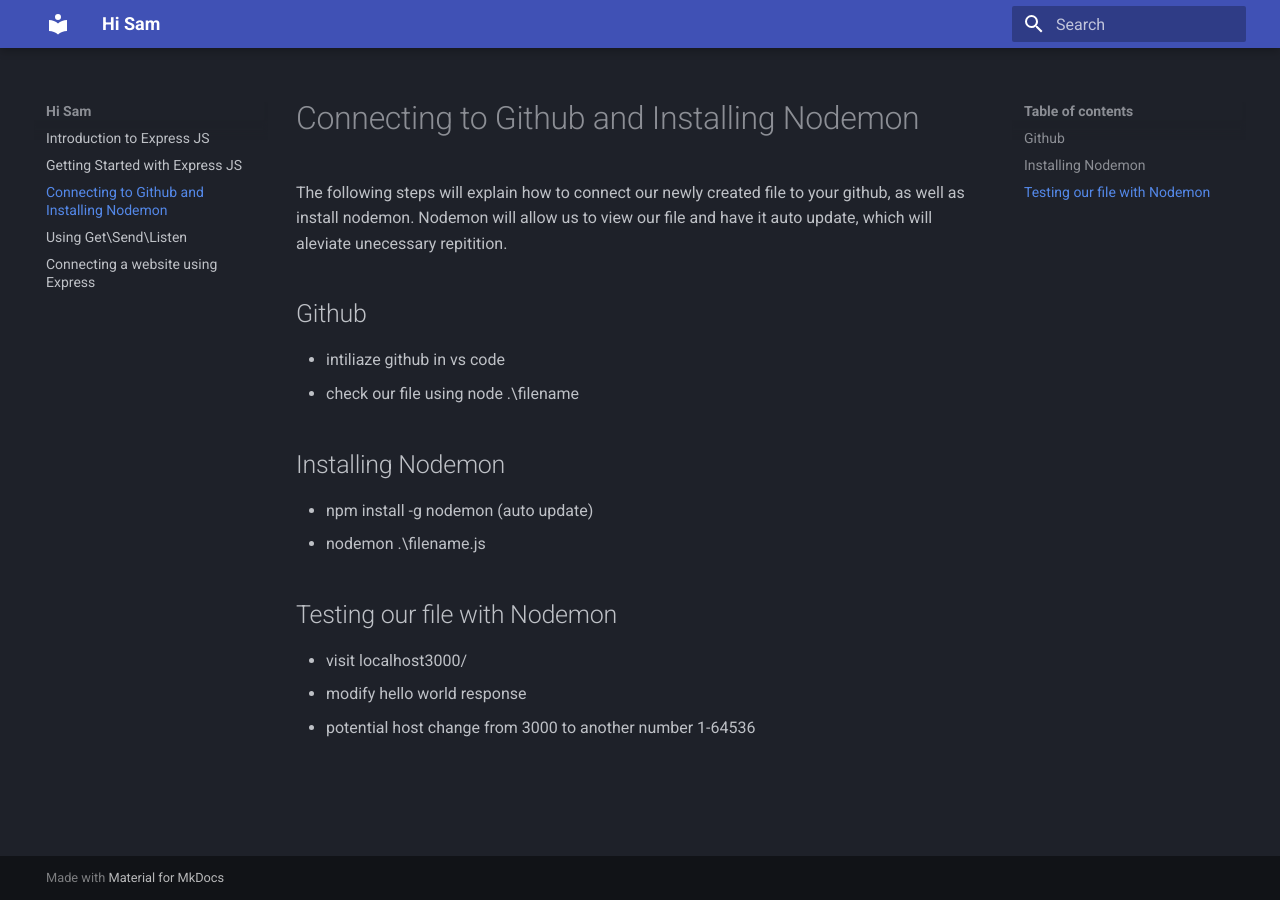
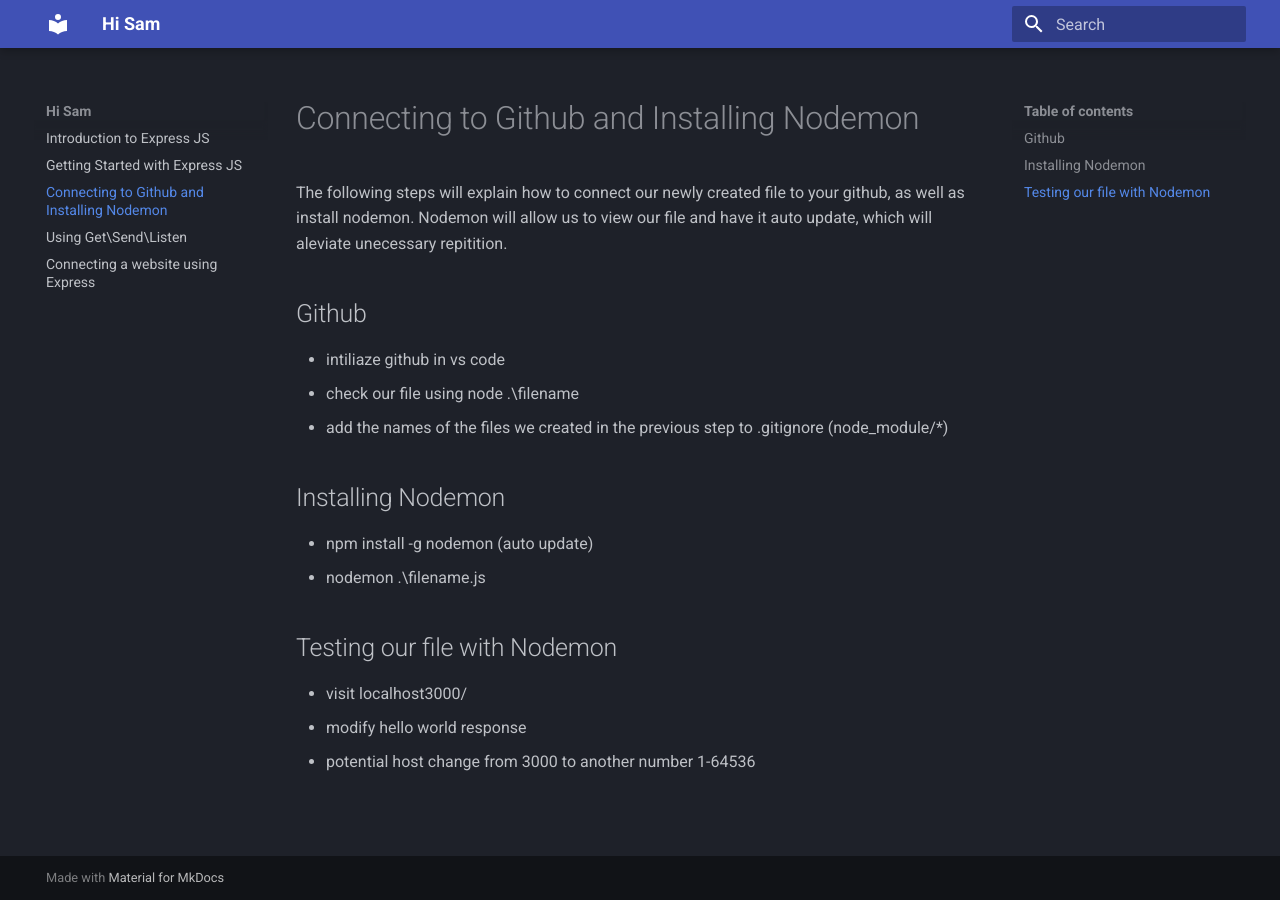
Before and after one commit to NBSutton98/COM-Documentation, an MkDocs documentation site: the page built from docs/task2.md, in a window 1280 px wide. Built offline with MkDocs 1.6.1 and Material for MkDocs 9.7.7, drawn with Linux system fonts in a browser that asks for light colours.

Commit message:
Update task2.md

```diff
--- a/docs/task2.md
+++ b/docs/task2.md
@@ -6,6 +6,7 @@ Nodemon will allow us to view our file and have it auto update, which will alevi
 ## Github
 - intiliaze github in vs code
 - check our file using node .\filename
+- add the names of the files we created in the previous step to .gitignore (node_module/*)
 
 ## Installing Nodemon
 - npm install -g nodemon (auto update)
```
